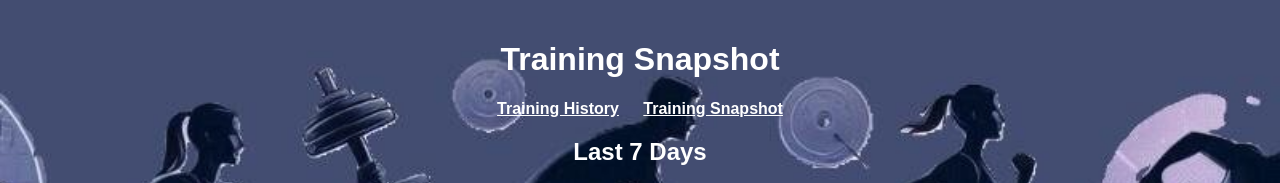
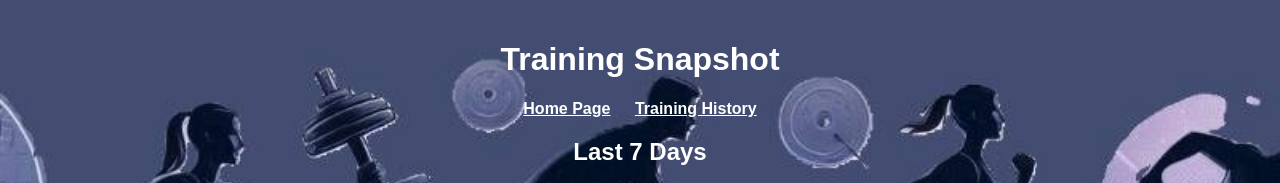
Before and after one commit to Steve929rr/training-log-app, a plain HTML site: page snapshot.html in a window 1280 px wide. Shown: the top 183 px of the page. Drawn offline with Linux system fonts and the light colour scheme.

Commit message:
Update navigation links in snapshot.html

```diff
--- a/snapshot.html
+++ b/snapshot.html
@@ -10,8 +10,8 @@
   <div id="snapshot-container">
     <h1>Training Snapshot</h1>
     <div class="page-links">
-      <a href="index.html">Training History</a>
-      <a href="history.html">Training Snapshot</a>
+      <a href="index.html">Home Page</a>
+      <a href="history.html">Training History</a>
     </div>
     <div id="snapshot-results"></div>
   </div>
```
